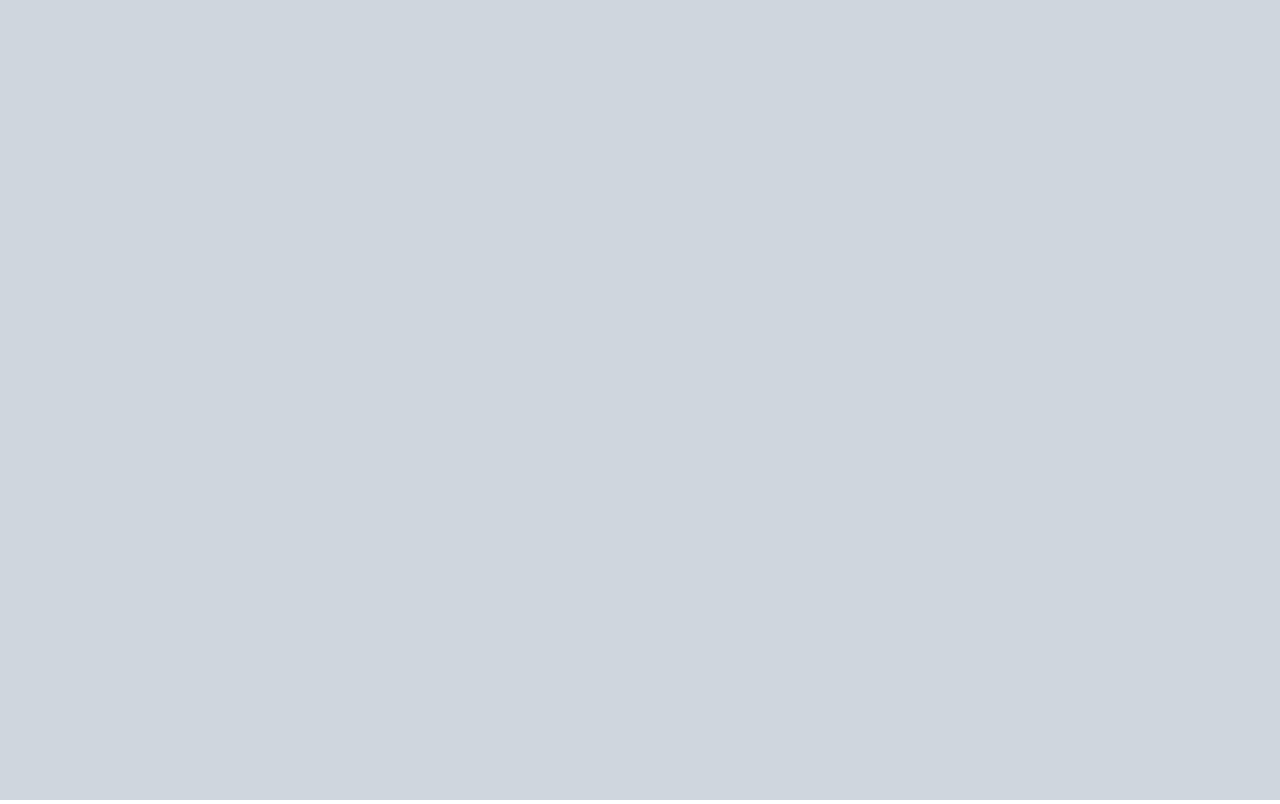
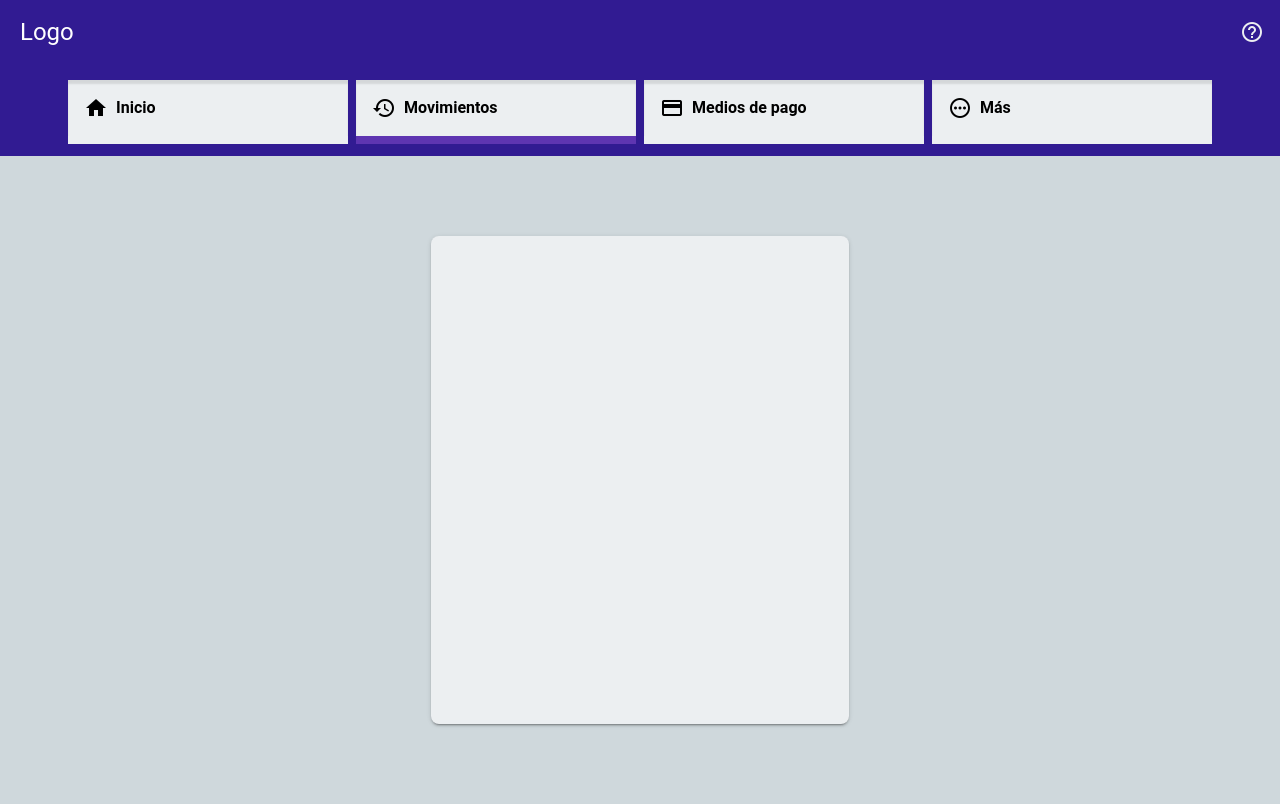
Before and after one commit to jicanta/HCI-Web, a Vue app in the folder HCI-Web/: page /movements in a window 1280 px wide. Before the commit this address had no page. Built offline with nearby package versions, Linux system fonts and the light colour scheme.

Commit message:
ButtonNavBar mejorada
Se mejoró el componente para que pueda tener tantas secciones como se quiera, ahora recibe un vector con secciones.

```diff
--- a/HCI-Web/src/Pantallas/PantallaInicio.vue
+++ b/HCI-Web/src/Pantallas/PantallaInicio.vue
@@ -97,6 +97,12 @@
     });
   });
 
+  const sections = [
+    {text: "Inicio", icon: "mdi-home", selected: true, route: "/"},
+    {text: "Movimientos", icon: "mdi-history", selected: false, route: "/movements"},
+    {text: "Medios de pago", icon: "mdi-credit-card-outline", selected: false, route: "/payment-methods"},
+    {text: "Más", icon: "mdi-dots-horizontal-circle-outline", selected: false, route: "/more"}
+  ]
 
   const router = useRouter();
 
@@ -109,7 +115,7 @@
 <template>
   <AppHeaderPrimaryScreen />
   <v-main class="main-container bg-background" fluid>
-    <ButtonsNavBar />
+    <ButtonsNavBar :sections="sections"/>
     <BodyGrid>
       <AppDivision class="ma-4" cols="12" sm="10" md="10" lg="4">
         <Section class="ma-3">
--- /dev/null
+++ b/HCI-Web/src/Pantallas/PantallaMedios.vue
@@ -0,0 +1,49 @@
+<script setup>
+  import AppDivision from '@/components/AppDivision.vue';
+  import AppHeaderSecondaryScreen from '@/components/AppHeaderSecondaryScreen.vue';
+  import BodyGrid from '@/components/BodyGrid.vue';
+  import Section from '@/components/Section.vue';
+
+  const sections = [
+    {text: "Inicio", icon: "mdi-home", selected: false, route: "/"},
+    {text: "Movimientos", icon: "mdi-history", selected: false, route: "/movements"},
+    {text: "Medios de pago", icon: "mdi-credit-card-outline", selected: true, route: "/payment-methods"},
+    {text: "Más", icon: "mdi-dots-horizontal-circle-outline", selected: false, route: "/more"}
+  ]
+
+</script>
+
+<template>
+  <AppHeaderPrimaryScreen />
+
+  <v-main class="main-container bg-background">
+    <ButtonsNavBar :sections="sections"/>
+
+    <BodyGrid>
+      <AppDivision class="ma-4" cols="12" sm="10" md="10" lg="4">
+        <Section class="ma-3">
+
+        </Section>
+      </AppDivision>
+    </BodyGrid>
+  </v-main>
+</template>
+
+<style scoped>
+.main-container {
+  display: flex;
+  flex-direction: column;
+  align-items: center;
+  justify-content: center;
+  width: 100%;
+}
+
+.inside-section {
+  display: flex;
+  flex-direction: column;
+  width: 100%;
+  height: 100%;
+  justify-content: flex-start;
+  align-items: center;
+}
+</style>
--- /dev/null
+++ b/HCI-Web/src/Pantallas/PantallaMovimientos.vue
@@ -0,0 +1,49 @@
+<script setup>
+  import AppDivision from '@/components/AppDivision.vue';
+  import AppHeaderSecondaryScreen from '@/components/AppHeaderSecondaryScreen.vue';
+  import BodyGrid from '@/components/BodyGrid.vue';
+  import Section from '@/components/Section.vue';
+
+  const sections = [
+      {text: "Inicio", icon: "mdi-home", selected: false, route: "/"},
+      {text: "Movimientos", icon: "mdi-history", selected: true, route: "/movements"},
+      {text: "Medios de pago", icon: "mdi-credit-card-outline", selected: false, route: "/payment-methods"},
+      {text: "Más", icon: "mdi-dots-horizontal-circle-outline", selected: false, route: "/more"}
+    ]
+
+</script>
+
+<template>
+  <AppHeaderPrimaryScreen />
+
+  <v-main class="main-container bg-background">
+    <ButtonsNavBar :sections="sections"/>
+
+    <BodyGrid>
+      <AppDivision class="ma-4" cols="12" sm="10" md="10" lg="4">
+        <Section class="ma-3">
+
+        </Section>
+      </AppDivision>
+    </BodyGrid>
+  </v-main>
+</template>
+
+<style scoped>
+.main-container {
+  display: flex;
+  flex-direction: column;
+  align-items: center;
+  justify-content: center;
+  width: 100%;
+}
+
+.inside-section {
+  display: flex;
+  flex-direction: column;
+  width: 100%;
+  height: 100%;
+  justify-content: flex-start;
+  align-items: center;
+}
+</style>
--- a/HCI-Web/src/components/ButtonsNavBar.vue
+++ b/HCI-Web/src/components/ButtonsNavBar.vue
@@ -1,39 +1,30 @@
 <template>
     <v-container class="buttons-nav-bar bg-primary px-16" fluid>
+
       <SectionNav
-        :selected="true"
-        icon="mdi-home"
-        text="Inicio"
+        v-for="section in sections"
+        :key="section.route"
+        :selected="section.selected"
+        :icon="section.icon"
+        :text="section.text"
+        @click="goToRoute(section.route)"
         class="mx-1"
-        @click="goToRoute('/')"
       />
-      <SectionNav
-        :selected="false"
-        icon="mdi-history"
-        text="Movimientos"
-        class="mx-1"
-        @click="goToRoute('/movements')"
-      />
-      <SectionNav
-        :selected="false"
-        icon="mdi-credit-card-outline"
-        text="Medios de pago"
-        class="mx-1"
-        @click="goToRoute('/payment-methods')"
-      />
-      <SectionNav
-        :selected="false"
-        icon="mdi-dots-horizontal-circle-outline"
-        text="Más"
-        class="mx-1"
-        @click="goToRoute('/more')"
-      />
+
     </v-container>
   </template>
 
   <script setup>
   import { useRouter } from 'vue-router';
   import SectionNav from './SectionNav.vue';
+
+  const props = defineProps({
+    sections: {
+        type: Array,
+        required: false,
+    }
+  });
+
 
   const router = useRouter();
 
--- a/HCI-Web/src/router/index.js
+++ b/HCI-Web/src/router/index.js
@@ -2,11 +2,15 @@ import { createRouter, createWebHistory } from 'vue-router';
 import PantallaInicio from '@/Pantallas/PantallaInicio.vue';
 import PantallaMas from '@/Pantallas/PantallaMas.vue';
 import PantallaIngresar from '@/Pantallas/PantallaIngresar.vue';
+import PantallaMovimientos from '@/Pantallas/PantallaMovimientos.vue';
+import PantallaMedios from '@/Pantallas/PantallaMedios.vue';
 
 const routes = [
   { path: '/', name: 'Inicio', component: PantallaInicio },
   { path: '/more', name: 'Mas', component: PantallaMas },
-  { path: '/deposit', name: 'Ingresar', component: PantallaIngresar }
+  { path: '/deposit', name: 'Ingresar', component: PantallaIngresar },
+  { path: '/movements', name: 'Movimientos', component: PantallaMovimientos },
+  { path: '/payment-methods', name: 'Medios de pago', component: PantallaMedios }
 ];
 
 const router = createRouter({
```
